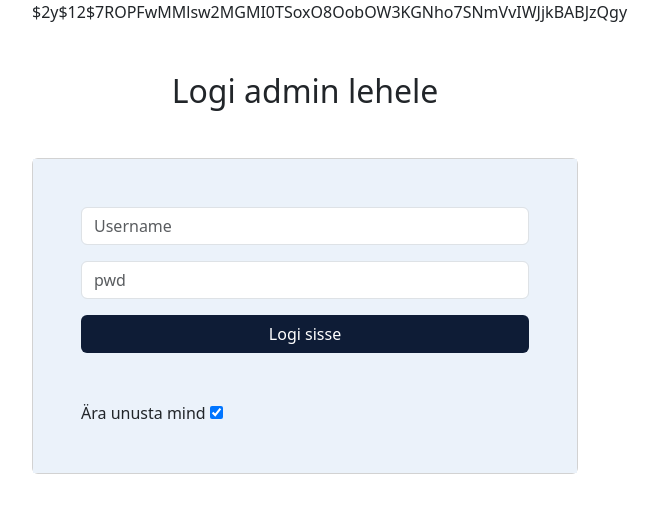
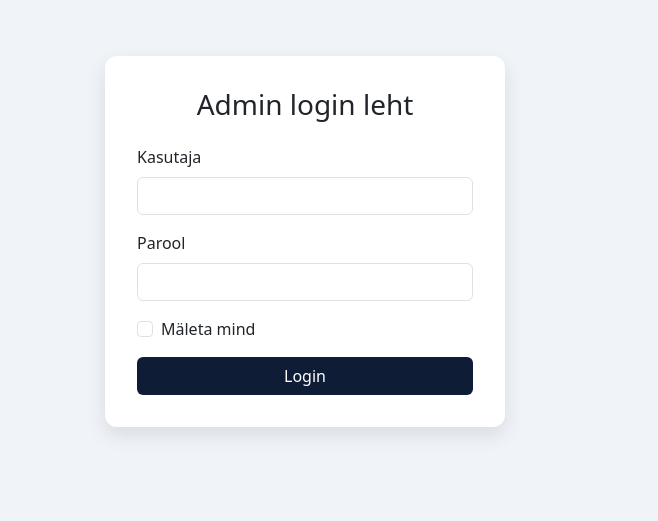
Before and after one commit to MathMoell/phpMySQL, a PHP site: page /login.php in a window 1280 px wide. Shown: the top 521 px of the page, without its empty margins (335-993 px from the left). Run offline with PHP 8.4, Linux system fonts and the light colour scheme.

Commit message:
Add files via upload

```diff
--- a/config.php
+++ b/config.php
@@ -1,14 +1,10 @@
 <?php
-	try {
-		// sinu andmed
-		$db_server = 'localhost';
-		$db_andmebaas = 'sport2025';
-		$db_kasutaja = 'moell';
-		$db_salasona = 'moell';
-
-		// ühendus
-		$yhendus = mysqli_connect($db_server, $db_kasutaja, $db_salasona, $db_andmebaas);
-	} catch (mysqli_sql_exception $e) {
-		die('Probleem andmebaasiga: ' . $e->getMessage());
-	}
+$db_server = 'localhost';
+$db_andmebaas = 'sport2025';
+$db_kasutaja = 'root';
+$db_salasona = '';
+$yhendus = mysqli_connect($db_server, $db_kasutaja, $db_salasona, $db_andmebaas);
+if (!$yhendus) {
+    die("Probleem andmebaasiga: " . mysqli_connect_error());
+}
 ?>
--- a/login.php
+++ b/login.php
@@ -2,99 +2,86 @@
 include("config.php");
 session_start();
 if (isset($_SESSION['tuvastamine'])) {
-        header('admin/');
+    header('Location: /admin');
     exit();
 }
+$veateade = '';
+if ($_SERVER['REQUEST_METHOD'] === 'POST') {
+    $kasutaja = $_POST['user'] ?? '';
+    $parool = $_POST['password'] ?? '';
+    if (!empty($kasutaja) && !empty($parool)) {
+        $stmt = $yhendus->prepare("SELECT password FROM users WHERE username = ?");
+        $stmt->bind_param("s", $kasutaja);
+        $stmt->execute();
+        $result = $stmt->get_result();
+
+        if ($result->num_rows === 1) {
+            $rida = $result->fetch_assoc();
+            if (password_verify($parool, $rida['password'])) {
+                $_SESSION['tuvastamine'] = $kasutaja;
+                header('Location: /admin');
+                exit();
+            } else {
+                $veateade = "Vale parool.";
+            }
+        } else {
+            $veateade = "Kasutajat ei leitud.";
+        }
+        $stmt->close();
+    } else {
+        $veateade = "Palun täida kõik väljad.";
+    }
+}
 ?>
-
 <!doctype html>
-<html lang="en">
+<html lang="et">
 <head>
   <meta charset="utf-8">
   <meta name="viewport" content="width=device-width, initial-scale=1">
-    <title>Login veebileht</title>
-    <link href="https://cdn.jsdelivr.net/npm/bootstrap@5.3.6/dist/css/bootstrap.min.css" rel="stylesheet" integrity="sha384-4Q6Gf2aSP4eDXB8Miphtr37CMZZQ5oXLH2yaXMJ2w8e2ZtHTl7GptT4jmndRuHDT" crossorigin="anonymous">
+  <title>Admin login leht</title>
+  <link href="https://cdn.jsdelivr.net/npm/bootstrap@5.3.6/dist/css/bootstrap.min.css" rel="stylesheet">
   <style>
-   .btn-color{
+    body {
+      background: #f0f4f8;
+    }
+    .login-container {
+      max-width: 400px;
+      margin: 5% auto;
+      background: white;
+      padding: 2rem;
+      border-radius: 12px;
+      box-shadow: 0 8px 20px rgba(0,0,0,0.1);
+    }
+    .btn-color {
       background-color: #0e1c36;
       color: #fff;
-
     }
-
-.profile-image-pic{
-  height: 200px;
-  width: 200px;
-  object-fit: cover;
-}
-
-
-
-.cardbody-color{
-  background-color: #ebf2fa;
-}
-
-a{
-  text-decoration: none;
-}
-
   </style>
 </head>
 <body>
   <div class="container">
-    <div class="row">
-      <div class="col-md-6 offset-md-3">
-      <?php
-      echo password_hash('admin', PASSWORD_DEFAULT);
-            if (!empty($_POST['user']) && !empty($_POST['password'])) {
-                $login = $_POST['user'];
-                $str = $_POST['password'];
-
-                $paring = "SELECT * FROM users";
-                $saada_paring = mysqli_query($yhendus, $paring);
-                $rida = mysqli_fetch_assoc($saada_paring);
-                $s = $rida["password"];
-
-                if ($login == 'admin' && password_verify($str, $s)) {
-                    echo "Tere admin";
-                    $_SESSION['tuvastamine'] = 'misiganes';
-                    header('Location: admin/');
-                    exit();
-                } else {
-                    echo "Vale username või pwd";
-                }
-            }
-            ?>
-
-        <h2 class="text-center text-dark mt-5">Logi admin lehele</h2>
-        <div class="card my-5">
-          <form class="card-body cardbody-color p-lg-5" method="post">
+    <div class="login-container">
+      <h3 class="text-center mb-4">Admin login leht</h3>
+      <?php if (!empty($veateade)): ?>
+        <div class="alert alert-danger"><?= htmlspecialchars($veateade) ?></div>
+      <?php endif; ?>
+      <form method="post">
         <div class="mb-3">
-              <input type="text" class="form-control" name="user" aria-describedby="emailHelp"
-                placeholder="Username">
+          <label for="user" class="form-label">Kasutaja</label>
+          <input type="text" class="form-control" id="user" name="user" required>
         </div>
         <div class="mb-3">
-              <input type="password" class="form-control" name="password" placeholder="pwd">
+          <label for="password" class="form-label">Parool</label>
+          <input type="password" class="form-control" id="password" name="password" required>
         </div>
-            <div class="text-center"><button type="submit" class="btn btn-color px-5 mb-5 w-100">Logi sisse</button></div>
-            <div class="form-group d-md-flex">
-                <div class="w-50">
-                    <label class="checkbox-wrap checkbox-primary">Ära unusta mind
-                        <input type="checkbox" checked name="remember">
-                        <span class="checkmark"></span>
-                    </label>
+        <div class="mb-3 form-check">
+          <input type="checkbox" class="form-check-input" id="remember" name="remember">
+          <label class="form-check-label" for="remember">Mäleta mind</label>
+        </div>
+        <button type="submit" class="btn btn-color w-100">Login</button>
+      </form>
     </div>
   </div>
-          </form>
-        </div>
-
-      </div>
-    </div>
-  </div>
-
-
-
-
-
-    <script src="https://cdn.jsdelivr.net/npm/bootstrap@5.3.6/dist/js/bootstrap.bundle.min.js" integrity="sha384-j1CDi7MgGQ12Z7Qab0qlWQ/Qqz24Gc6BM0thvEMVjHnfYGF0rmFCozFSxQBxwHKO" crossorigin="anonymous"></script>
+  <script src="https://cdn.jsdelivr.net/npm/bootstrap@5.3.6/dist/js/bootstrap.bundle.min.js"></script>
 </body>
 </html>
```
Also changed, not shown: index.php (+98 -88 lines). Lines whose indentation alone changed are shown as unchanged.
